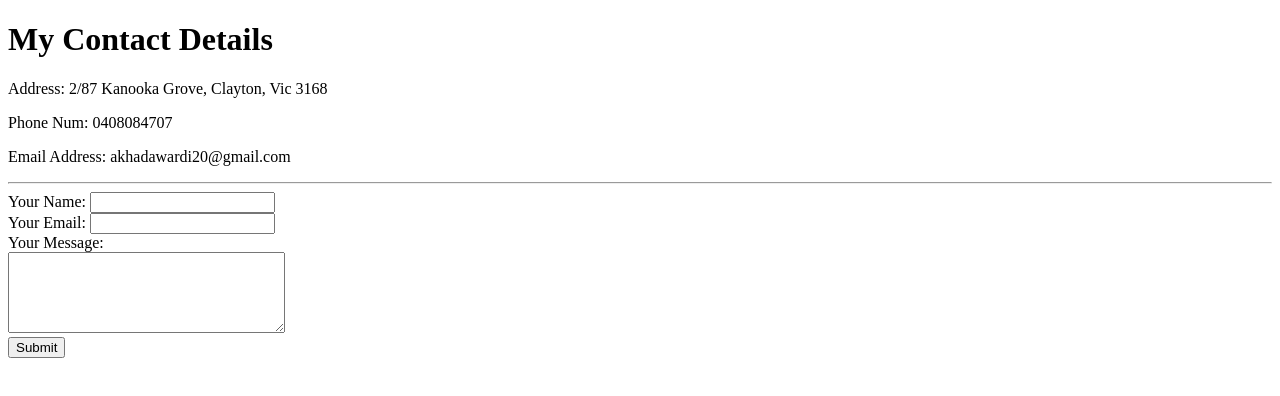
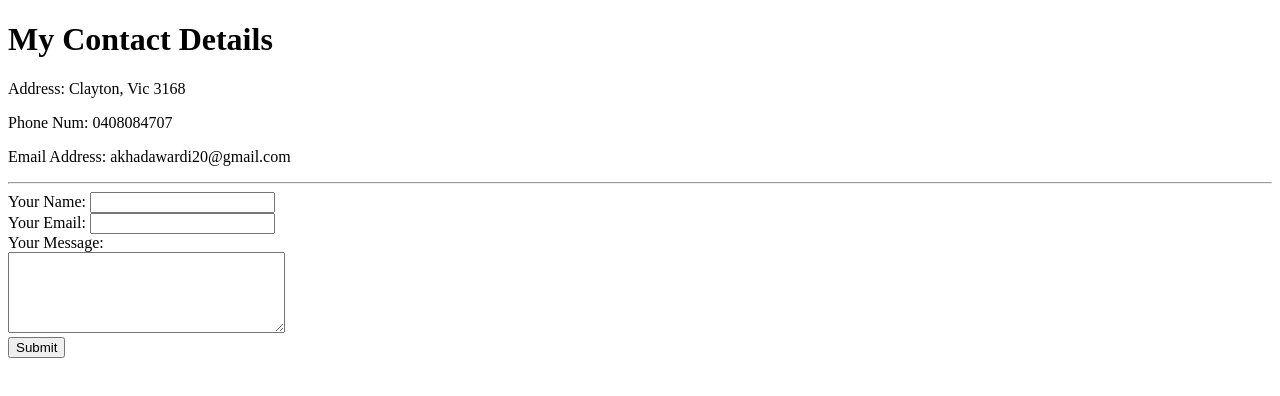
Before and after one commit to ahes0001/cv, a plain HTML site: page contact_me.html in a window 1280 px wide. Drawn offline with Linux system fonts and the light colour scheme.

Commit message:
Update contact_me.html

```diff
--- a/contact_me.html
+++ b/contact_me.html
@@ -7,7 +7,7 @@
 </head>
 <body>
     <h1>My Contact Details</h1>
-    <p>Address: 2/87 Kanooka Grove, Clayton, Vic 3168</p>
+    <p>Address: Clayton, Vic 3168</p>
     <p>Phone Num: 0408084707</p>
     <p>Email Address: akhadawardi20@gmail.com</p>
     <hr>
```
